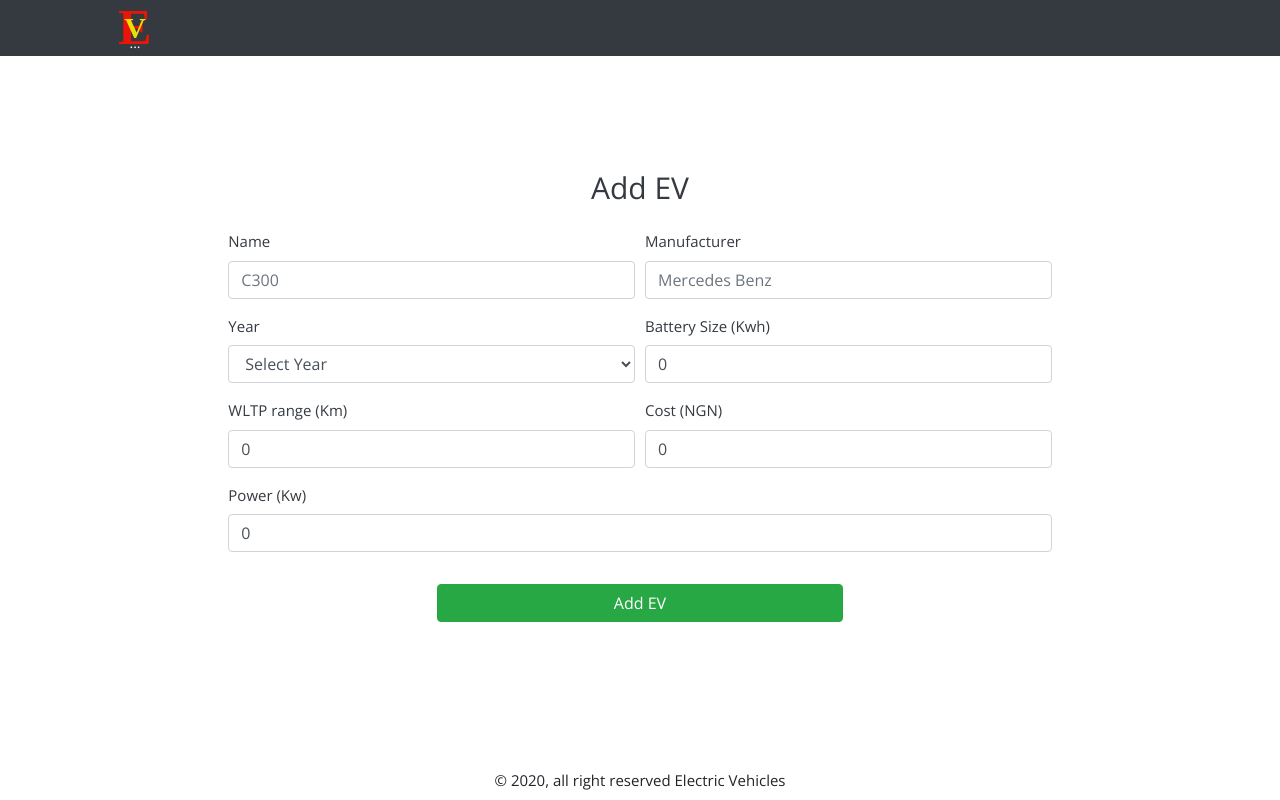
After one commit to Chinua1/ElectricVehicleDB, a Python web app: template templates/pages/add_ev.html in a window 1280 px wide. The commit adds this page. Run offline with Jinja, Linux system fonts and the light colour scheme; the template is opened without the code that fills it: most values are stand-ins (such as "Sample title", 1, 10 or a date in 2020); some libraries are stand-ins or nearby versions.

Commit message:
Bracket-02 Completed

```diff
--- a/index.yaml
+++ b/index.yaml
@@ -1,2 +1,7 @@
 indexes:
 # AUTOGENERATED
+
+# This index.yaml is automatically updated whenever the Cloud Datastore
+# emulator detects that a new type of query is run. If you want to manage the
+# index.yaml file manually, remove the "# AUTOGENERATED" marker line above.
+# If you want to manage some indexes manually, move them above the marker line.
--- a/main.py
+++ b/main.py
@@ -7,6 +7,8 @@ import json
 from google.appengine.api import users
 from google.appengine.ext import ndb
 from user import User
+from ev import ElectricVehicle
+from add_ev import AddEVPage
 
 start = os.path.dirname( __file__ )
 rel_path = os.path.join(start, 'templates')
@@ -114,6 +116,7 @@ class MainPage( webapp2.RequestHandler ):
 
 app = webapp2.WSGIApplication(
     [
-        webapp2.Route( r'/', handler=MainPage, name='home')
+        webapp2.Route( r'/', handler=MainPage, name='home'),
+        webapp2.Route( r'/add-electric-vehicle', handler=AddEVPage, name='add-electric-vehicle' )
     ], debug = True
 )
--- a/stylesheets/css/style.css
+++ b/stylesheets/css/style.css
@@ -1,3 +1,4 @@
+
 
 @import url('https://fonts.googleapis.com/css?family=Open+Sans|Raleway&display=swap');
 
@@ -102,7 +103,8 @@ main,
 
 .form-header-label, .review-header-label {
     font-size: 30px;
-    padding: 15px 0;
+    padding: 20px 0;
+    padding-top: 5px;
 }
 
 .review-rating {
@@ -240,7 +242,7 @@ h1, h2, h3, h4, h5, h6 , .h3 {
 
   padding-left: 15px;
   padding-top: 10px;
-  padding-bottom: 7px;
+  padding-bottom: 5px;
 
 
 }
--- a/templates/_base.html
+++ b/templates/_base.html
@@ -33,7 +33,11 @@
 
                 <div class="collapse navbar-collapse" id="navbarSupportedContent">
                     <ul class="navbar-nav mr-auto">
-
+                        {% if user %}
+                            <li class="nav-item">
+                                <a class="nav-link" href="/add-electric-vehicle">Add EV</a>
+                            </li>
+                        {% endif %}
                     </ul>
 
                     <ul class="navbar-nav justify-content-end">
@@ -42,21 +46,44 @@
                                 <a class="nav-link welcome-user" href="#">Welcome <br><span>{{ user_name }}</span></a>
                             </li>
                         {% endif %}
-                        <li class="nav-item">
-                            <a class="nav-link" href="{{ url }}">{{ url_string }}</a>
-                        </li>
+
+                        {% if show_logout %}
+                            <li class="nav-item">
+                                <a class="nav-link" href="{{ url }}">{{ url_string }}</a>
+                            </li>
+                        {% endif %}
                     </ul>
                 </div>
             </div>
         </nav>
     </header>
-    <main style="padding-top: 70px !important;">
+    <main style="padding-top: 60px !important;">
+        {% if has_params %}
+            {% if params_key == 'failed' %}
+                <div class="alert alert-danger col-md-8 offset-md-2 d-flex justify-content-center alert-dismissible fade show" role="alert">
+                    <strong>{{ params_value }}</strong>
+                    <button type="button" class="close" data-dismiss="alert" aria-label="Close">
+                      <span aria-hidden="true">&times;</span>
+                    </button>
+                </div>
+            {% endif %}
+
+            {% if params_key == 'success' %}
+            <div class="alert alert-success col-md-8 offset-md-2 d-flex justify-content-center alert-dismissible fade show" role="alert">
+                <strong>{{ params_value }}</strong>
+                <button type="button" class="close" data-dismiss="alert" aria-label="Close">
+                  <span aria-hidden="true">&times;</span>
+                </button>
+            </div>
+            {% endif %}
+        {% endif%}
         {% block body %}{% endblock %}
     </main>
-    <footer>&copy; 2020, all right reserved Electric Vehicles</footer>
+    <footer>&copy; {{ year }}, all right reserved Electric Vehicles</footer>
     <script src="https://code.jquery.com/jquery-3.4.1.slim.min.js" integrity="sha384-J6qa4849blE2+poT4WnyKhv5vZF5SrPo0iEjwBvKU7imGFAV0wwj1yYfoRSJoZ+n" crossorigin="anonymous"></script>
     <script src="https://cdn.jsdelivr.net/npm/popper.js@1.16.0/dist/umd/popper.min.js" integrity="sha384-Q6E9RHvbIyZFJoft+2mJbHaEWldlvI9IOYy5n3zV9zzTtmI3UksdQRVvoxMfooAo" crossorigin="anonymous"></script>
-    <script src="/stylesheets/vendor/bootstrap-4.4.1-dist/js/bootstrap.min.js"></script>
+    <script src="https://stackpath.bootstrapcdn.com/bootstrap/4.4.1/js/bootstrap.min.js" integrity="sha384-wfSDF2E50Y2D1uUdj0O3uMBJnjuUD4Ih7YwaYd1iqfktj0Uod8GCExl3Og8ifwB6" crossorigin="anonymous"></script>
     <script src="/stylesheets/vendor/fontawesome/js/fontawesome.min.js"></script>
+    <script src="/stylesheets/js/index.js"></script>
 </body>
 </html>
--- /dev/null
+++ b/templates/pages/add_ev.html
@@ -0,0 +1,63 @@
+{% extends '_base.html' %}
+
+{% block title %}
+    <title>Electric Vehicle - Add Electric Vehicle Page</title>
+{% endblock %}
+
+{% block body %}
+    <div class="extended-main-view">
+        <div class="col-md-8 offset-md-2">
+            <div class="form-header-label text-dark">Add EV</div>
+            <form action="/add-electric-vehicle" method="POST" class="text-dark">
+                <div class="form-row">
+                    <div class="form-group col-md-6">
+                        <label for="ev_name">Name</label>
+                        <input type="text" class="form-control" id="ev_name" name="ev_name" placeholder="C300">
+                    </div>
+                    <div class="form-group col-md-6">
+                        <label for="ev_manufacturer">Manufacturer</label>
+                        <input type="text" class="form-control" id="ev_manufacturer" name="ev_manufacturer" placeholder="Mercedes Benz">
+                    </div>
+                </div>
+                <div class="form-row">
+                    <div class="form-group col-md-6">
+                        <label for="ev_year">Year</label>
+                        <select type="year" class="form-control" id="ev_year" name="ev_year">
+                            <option value="" disabled selected>Select Year</option>
+                            {% set temp_year = year %}
+                            {% for i in range( 20 ) %}
+                                <option value="{{ temp_year }}"> {{ temp_year }} </option>
+                                {% set temp_year = temp_year - 1 %}
+                            {% endfor %}
+                        </select>
+                    </div>
+                    <div class="form-group col-md-6">
+                        <label for="ev_battery_size">Battery Size (Kwh)</label>
+                        <input type="number" min="0" value="0"  class="form-control" id="ev_battery_size" name="ev_battery_size" placeholder="5">
+                    </div>
+                </div>
+                <div class="form-row">
+                    <div class="form-group col-md-6">
+                        <label for="ev_wltp_range">WLTP range (Km)</label>
+                        <input type="number" min="0" value="0"  class="form-control" id="ev_wltp_range" name="ev_wltp_range" placeholder="1000">
+                    </div>
+                    <div class="form-group col-md-6">
+                        <label for="ev_cost">Cost (NGN)</label>
+                        <input type="number" min="0" value="0" class="form-control" id="ev_cost" name="ev_cost" placeholder="10000">
+                    </div>
+                </div>
+                <div class="form-row">
+                    <div class="form-group col-md-12">
+                        <label for="ev_power">Power (Kw)</label>
+                        <input type="number" class="form-control" min="0" value="0" id="ev_power" name="ev_power" placeholder="15">
+                    </div>
+                </div>
+                <div class="form-row">
+                    <div class="form-group col-md-6 offset-md-3 mt-3">
+                        <input type="submit" class="btn btn-block btn-success" value="Add EV">
+                    </div>
+                </div>
+            </form>
+        </div>
+    </div>
+{% endblock %}
--- a/user.py
+++ b/user.py
@@ -1,5 +1,7 @@
 from google.appengine.ext import ndb
+from ev import ElectricVehicle
 
 class User( ndb.Model ):
     firstname = ndb.StringProperty()
     lastname = ndb.StringProperty()
+    evs = ndb.StructuredProperty( ElectricVehicle, repeated = True )
```
Also changed, not shown: add_ev.py (added, +101 -0 lines), 4 other files.
